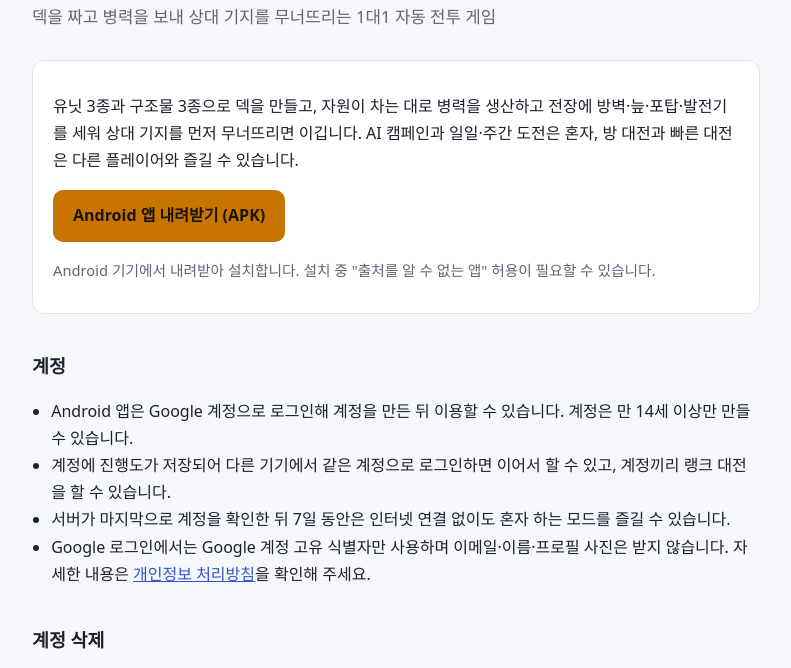
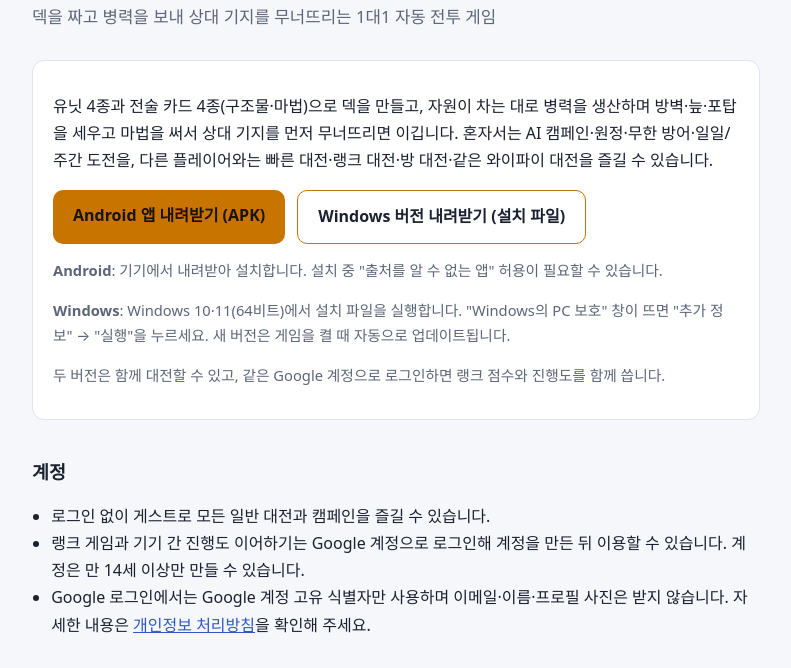
Before and after one commit to gamparda/codingcircle, a plain HTML site: page site/index.html in a window 1280 px wide. Shown: the part 116-784 px from the top of the page, without its empty margins (244-1035 px from the left). Drawn offline with Linux system fonts and the light colour scheme.

Commit message:
docs(site): refresh Keepfall homepage and Windows download

```diff
--- a/site/index.html
+++ b/site/index.html
@@ -19,6 +19,8 @@
   a { color: var(--link); }
   .card { background: var(--panel); border: 1px solid var(--line); border-radius: 12px; padding: 16px 20px; }
   .button { display: inline-block; background: var(--accent); color: #1b1305; font-weight: 700; text-decoration: none; padding: 12px 20px; border-radius: 10px; }
+  .downloads { display: flex; flex-wrap: wrap; gap: 12px; margin: 16px 0 8px; }
+  .button.secondary { background: transparent; color: var(--text); border: 1px solid var(--accent); }
   .muted { color: var(--muted); font-size: .92rem; }
   ul { padding-left: 1.2em; }
   footer { margin-top: 48px; padding-top: 16px; border-top: 1px solid var(--line); color: var(--muted); font-size: .92rem; }
@@ -31,21 +33,25 @@
 <p class="tagline">덱을 짜고 병력을 보내 상대 기지를 무너뜨리는 1대1 자동 전투 게임</p>
 
 <div class="card">
-  <p>유닛 3종과 구조물 3종으로 덱을 만들고, 자원이 차는 대로 병력을 생산하고 전장에 방벽·늪·포탑·발전기를 세워 상대 기지를 먼저 무너뜨리면 이깁니다. AI 캠페인과 일일·주간 도전은 혼자, 방 대전과 빠른 대전은 다른 플레이어와 즐길 수 있습니다.</p>
-  <p><a class="button" href="https://gamparda.github.io/codingcircle/CatWar.apk">Android 앱 내려받기 (APK)</a></p>
-  <p class="muted">Android 기기에서 내려받아 설치합니다. 설치 중 "출처를 알 수 없는 앱" 허용이 필요할 수 있습니다.</p>
+  <p>유닛 4종과 전술 카드 4종(구조물·마법)으로 덱을 만들고, 자원이 차는 대로 병력을 생산하며 방벽·늪·포탑을 세우고 마법을 써서 상대 기지를 먼저 무너뜨리면 이깁니다. 혼자서는 AI 캠페인·원정·무한 방어·일일/주간 도전을, 다른 플레이어와는 빠른 대전·랭크 대전·방 대전·같은 와이파이 대전을 즐길 수 있습니다.</p>
+  <div class="downloads">
+    <a class="button" href="https://gamparda.github.io/codingcircle/CatWar.apk">Android 앱 내려받기 (APK)</a>
+    <a class="button secondary" href="https://gamparda.github.io/codingcircle/CatWarSetup.exe">Windows 버전 내려받기 (설치 파일)</a>
+  </div>
+  <p class="muted"><strong>Android</strong>: 기기에서 내려받아 설치합니다. 설치 중 "출처를 알 수 없는 앱" 허용이 필요할 수 있습니다.</p>
+  <p class="muted"><strong>Windows</strong>: Windows 10·11(64비트)에서 설치 파일을 실행합니다. "Windows의 PC 보호" 창이 뜨면 "추가 정보" → "실행"을 누르세요. 새 버전은 게임을 켤 때 자동으로 업데이트됩니다.</p>
+  <p class="muted">두 버전은 함께 대전할 수 있고, 같은 Google 계정으로 로그인하면 랭크 점수와 진행도를 함께 씁니다.</p>
 </div>
 
 <h2>계정</h2>
 <ul>
-  <li>Android 앱은 Google 계정으로 로그인해 계정을 만든 뒤 이용할 수 있습니다. 계정은 만 14세 이상만 만들 수 있습니다.</li>
-  <li>계정에 진행도가 저장되어 다른 기기에서 같은 계정으로 로그인하면 이어서 할 수 있고, 계정끼리 랭크 대전을 할 수 있습니다.</li>
-  <li>서버가 마지막으로 계정을 확인한 뒤 7일 동안은 인터넷 연결 없이도 혼자 하는 모드를 즐길 수 있습니다.</li>
+  <li>로그인 없이 게스트로 모든 일반 대전과 캠페인을 즐길 수 있습니다.</li>
+  <li>랭크 게임과 기기 간 진행도 이어하기는 Google 계정으로 로그인해 계정을 만든 뒤 이용할 수 있습니다. 계정은 만 14세 이상만 만들 수 있습니다.</li>
   <li>Google 로그인에서는 Google 계정 고유 식별자만 사용하며 이메일·이름·프로필 사진은 받지 않습니다. 자세한 내용은 <a href="privacy_policy.html">개인정보 처리방침</a>을 확인해 주세요.</li>
 </ul>
 
 <h2 id="delete-account">계정 삭제</h2>
-<p>게임의 계정 화면에서 "계정 삭제"를 누르면 서버에 저장된 계정 정보, 로그인 세션, 계정에 저장된 진행도, 랭크 점수와 전적이 즉시 삭제됩니다. 게임을 이용할 수 없다면 <a href="mailto:seonglogbag81@gmail.com">seonglogbag81@gmail.com</a>로 계정 닉네임과 함께 삭제를 요청해 주세요. 요청을 받은 날부터 10일 이내에 처리하고 결과를 알려 드립니다. 삭제된 계정은 되살릴 수 없습니다.</p>
+<p>게임의 계정 화면에서 "계정 삭제"를 누르면 서버에 저장된 계정 정보와 로그인 세션이 즉시 삭제됩니다. 게임을 이용할 수 없다면 <a href="mailto:seonglogbag81@gmail.com">seonglogbag81@gmail.com</a>로 계정 닉네임과 함께 삭제를 요청해 주세요. 요청을 받은 날부터 10일 이내에 처리하고 결과를 알려 드립니다. 삭제된 계정은 되살릴 수 없습니다.</p>
 
 <h2>문의</h2>
 <p>박성록 · <a href="mailto:seonglogbag81@gmail.com">seonglogbag81@gmail.com</a></p>
```
